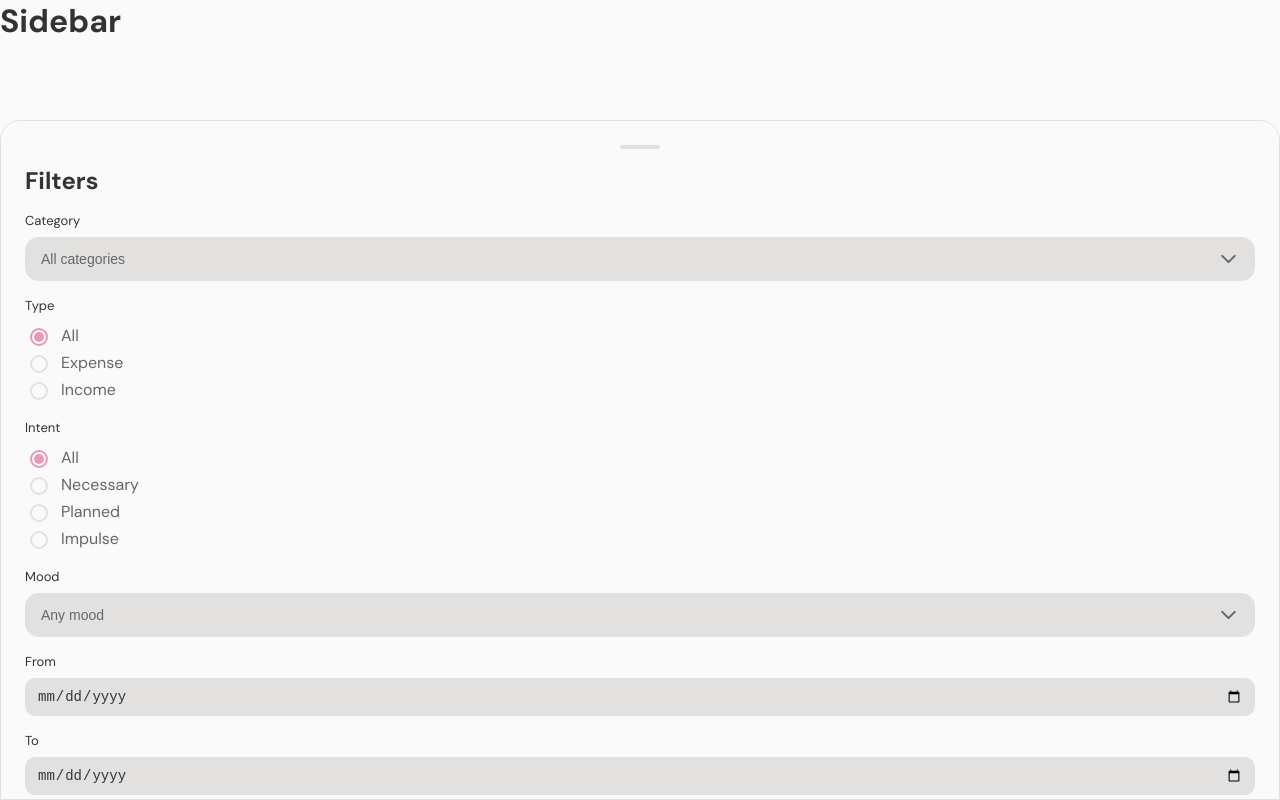
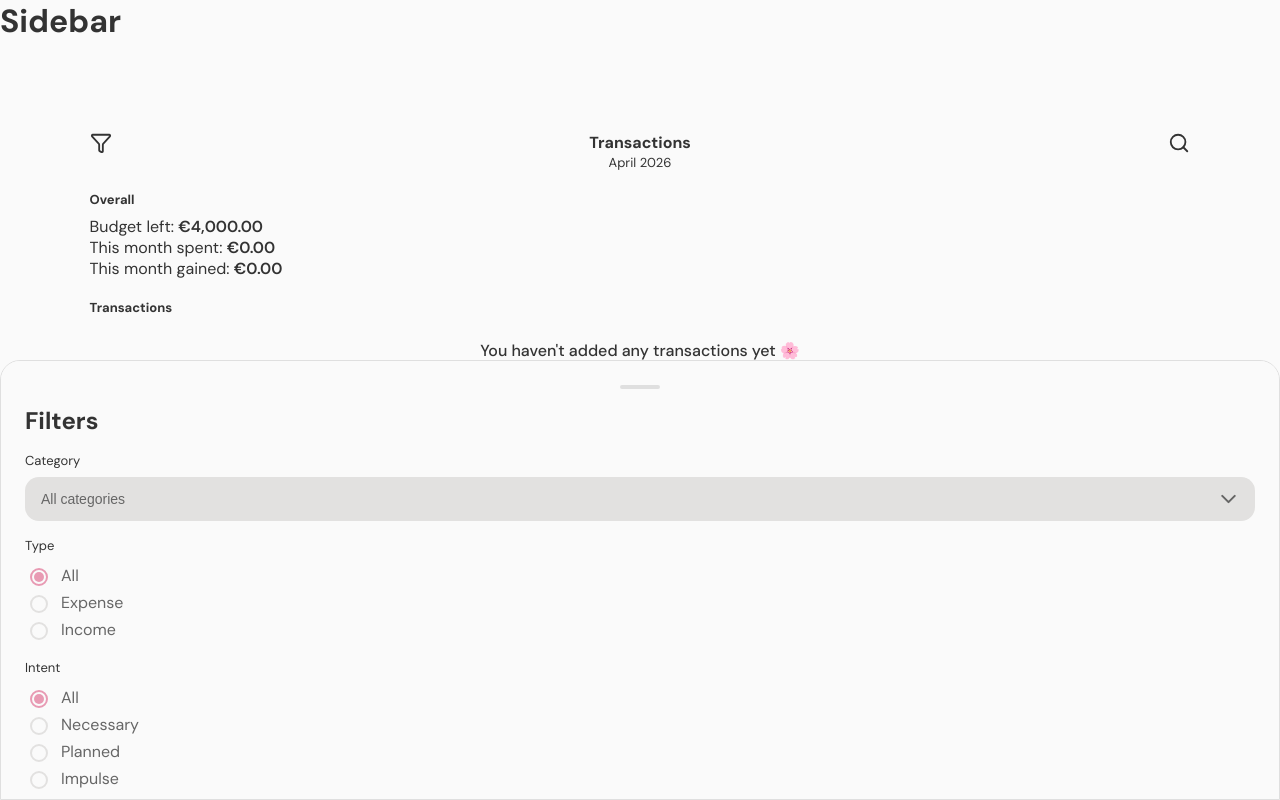
Before and after one commit to mirelalexy/blossom, a React (Vite) app in the folder frontend/: page /transactions in a window 1280 px wide. Both pictures are taken after a click on the element 100 px from the left and 142 px from the top of the page. Built offline with nearby package versions, Linux system fonts and the light colour scheme.

Commit message:
fix(ui): adjust max height for filter sheet

```diff
--- a/frontend/src/styles/components/FilterSheet.css
+++ b/frontend/src/styles/components/FilterSheet.css
@@ -17,7 +17,7 @@
     padding: 24px;
     box-sizing: border-box;
     z-index: 101;
-    max-height: 85vh;
+    max-height: 55vh;
     overflow-y: auto;
     animation: slideUp 0.28s cubic-bezier(0.35, 0.75, 0, 1);
 }
```
